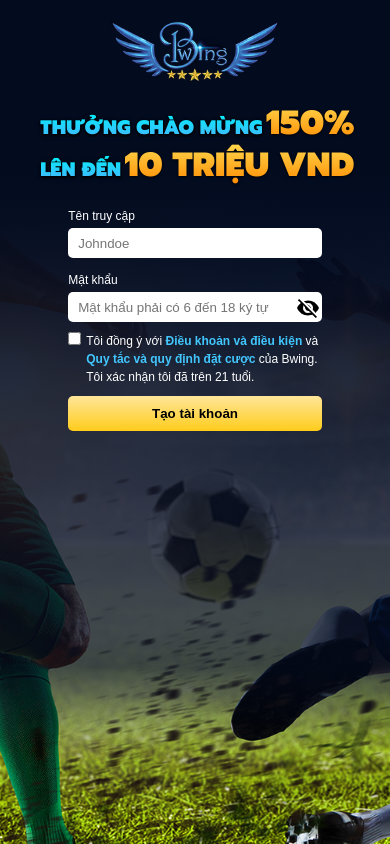
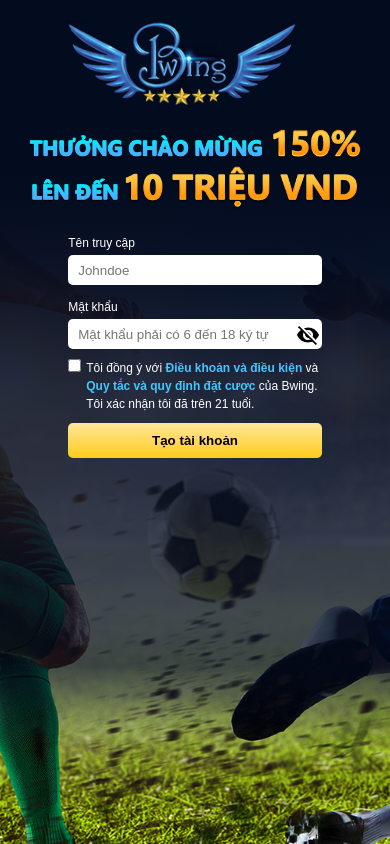
Before and after one commit to starixvn/S1_frontend_bwing-landing-page, a React (Create React App) app: page / in a window 390 px wide. Built offline with nearby package versions, Linux system fonts and the light colour scheme.

Commit message:
change v1 title text to image

```diff
--- a/src/pages/join.promotion.js
+++ b/src/pages/join.promotion.js
@@ -1,18 +1,14 @@
 import React from "react";
 import { SiteStyle, defStyle } from "../config";
+import titleImg from "../styles/style1/img/title.png";
 
 const _style = SiteStyle;
 
-export const Promotion = ({ language }) => {
+export const Promotion = () => {
 	if (_style === defStyle.style1) {
 		return (
 			<div class="title">
-				<div class="yellow">
-					<span class="blue">thưởng chào mừng</span>150%
-				</div>
-				<div class="yellow">
-					<span class="blue">lên đến</span>10 triệu vnd
-				</div>
+				<img src={titleImg} />
 			</div>
 		);
 	} else {
--- a/src/styles/style1/css/style.css
+++ b/src/styles/style1/css/style.css
@@ -30,7 +30,7 @@ body > div,body > div > div{
   padding: 50px 130px 0;
 }
 img{
-  width: 250px;
+  width: 90%;
 }
 .title{
   margin: 30px 0 0;
@@ -153,9 +153,6 @@ input{
   .body > div{
     height: auto;
   }
-  img{
-    width: 170px;
-  }
   .wallpaper{
     align-items: unset;
     /* height: auto; */
```
Also changed, not shown: src/styles/style1/img/title.png (added).
